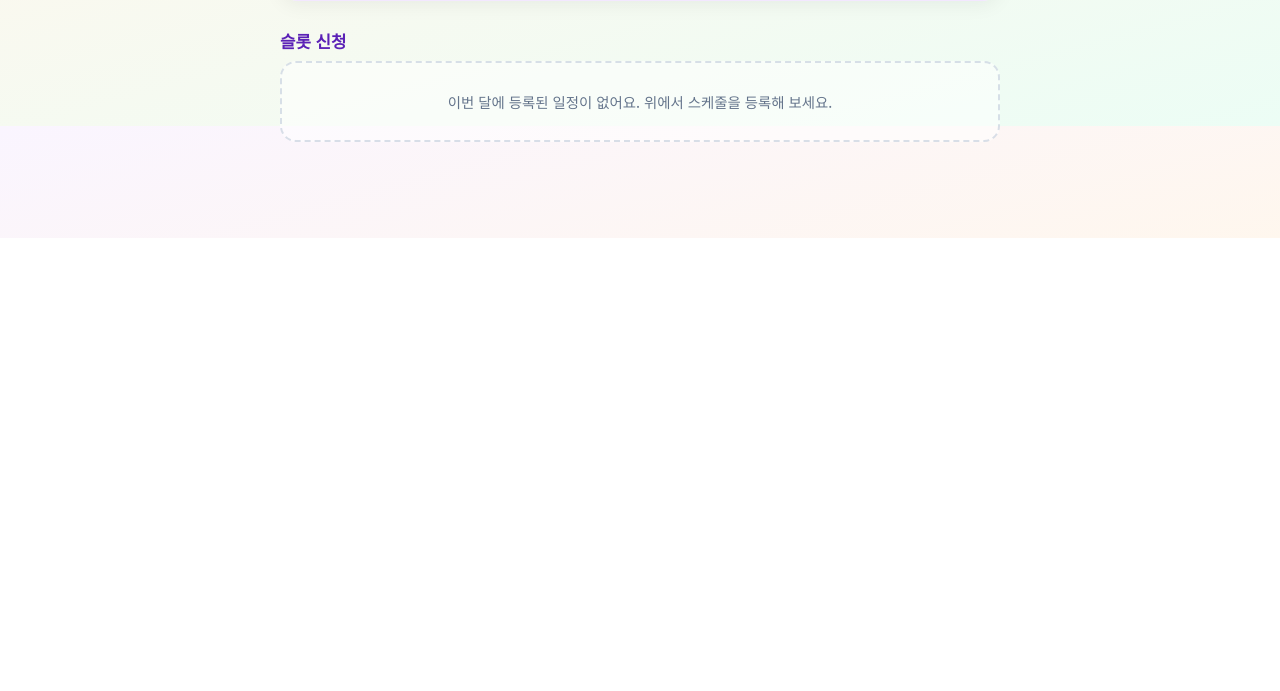
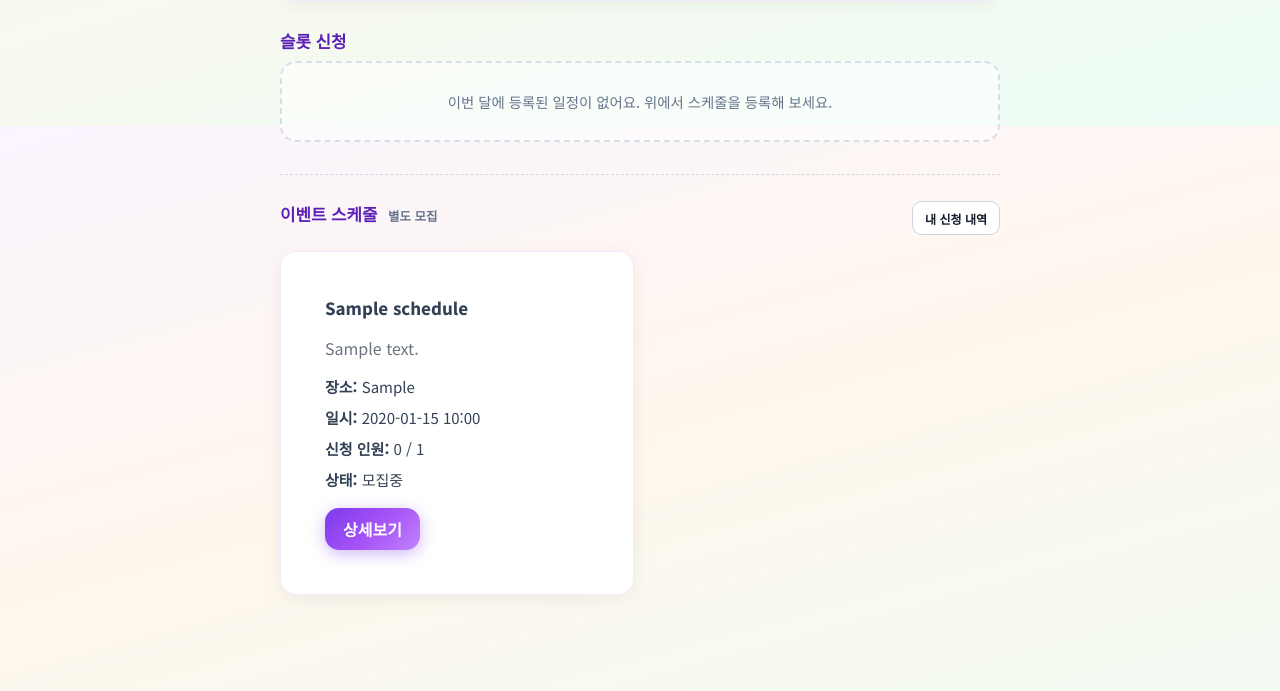
Before and after one commit to geniusKing0214/-, a FastAPI app: page / in a window 1280 px wide. Shown: the part 1474-2165 px from the top of the page. Before the commit the page ends 1712 px from the top, so only its background shows below. Run offline with FastAPI, Linux system fonts and the light colour scheme; the visitor is signed in with stand-in values (Sample User, id 1); tables that the repository leaves empty hold one stand-in row (values such as "Sample post").

Commit message:
Embed Schedule list on home; redirect /member/schedules to #member-schedules
Made-with: Cursor

```diff
--- a/app/main.py
+++ b/app/main.py
@@ -28,7 +28,15 @@ from app.firebase_init import (
     get_firebase_web_config,
     verify_firebase_id_token,
 )
-from app.models import User, Event, EventSlot, Application, Notification
+from app.models import (
+    User,
+    Event,
+    EventSlot,
+    Application,
+    Notification,
+    Schedule,
+    ScheduleApplication,
+)
 from app.password_utils import hash_password, verify_password
 from app.routes.member_schedule import router as member_schedule_router
 from app.template_globals import attach_template_globals, display_name as user_display_name
@@ -810,6 +818,28 @@ def index(
 
     has_detail_blocks = any(g["blocks"] for g in detail_groups)
 
+    schedules = (
+        db.query(Schedule).order_by(Schedule.event_datetime.asc()).all()
+    )
+    applied_schedule_ids = {
+        row.schedule_id
+        for row in db.query(ScheduleApplication)
+        .filter(
+            ScheduleApplication.user_id == current_user.id,
+            ScheduleApplication.status == "applied",
+        )
+        .all()
+    }
+    member_schedule_counts = dict(
+        db.query(
+            ScheduleApplication.schedule_id,
+            func.count(ScheduleApplication.id),
+        )
+        .filter(ScheduleApplication.status == "applied")
+        .group_by(ScheduleApplication.schedule_id)
+        .all()
+    )
+
     ctx: dict[str, Any] = {
         "page_title": "스케줄",
         "cal_year": y,
@@ -823,6 +853,9 @@ def index(
         "has_detail_blocks": has_detail_blocks,
         "sel_day": sel_day,
         "has_month_events": bool(events_in_month),
+        "member_schedules": schedules,
+        "member_applied_schedule_ids": applied_schedule_ids,
+        "member_schedule_application_counts": member_schedule_counts,
     }
 
     return render(
--- a/app/routes/member_schedule.py
+++ b/app/routes/member_schedule.py
@@ -87,48 +87,11 @@ def _member_unread_count(user: User, db: Session) -> int:
 
 
 @router.get("")
-def member_schedule_list(
-    request: Request,
-    db: Session = Depends(get_db),
-    current_user: User = Depends(get_current_user)
-):
-    schedules = (
-        db.query(Schedule)
-        .order_by(Schedule.event_datetime.asc())
-        .all()
-    )
-
-    applied_schedule_ids = {
-        row.schedule_id
-        for row in db.query(ScheduleApplication)
-        .filter(
-            ScheduleApplication.user_id == current_user.id,
-            ScheduleApplication.status == "applied"
-        )
-        .all()
-    }
-
-    application_counts = dict(
-        db.query(
-            ScheduleApplication.schedule_id,
-            func.count(ScheduleApplication.id)
-        )
-        .filter(ScheduleApplication.status == "applied")
-        .group_by(ScheduleApplication.schedule_id)
-        .all()
-    )
-
-    return templates.TemplateResponse(
-        "member_schedule_list.html",
-        {
-            "request": request,
-            "current_user": current_user,
-            "page_title": "이벤트",
-            "unread_count": _member_unread_count(current_user, db),
-            "schedules": schedules,
-            "applied_schedule_ids": applied_schedule_ids,
-            "application_counts": application_counts,
-        },
+def member_schedule_list():
+    """목록은 메인 홈으로 통합됨 (#member-schedules)."""
+    return RedirectResponse(
+        url="/#member-schedules",
+        status_code=status.HTTP_303_SEE_OTHER,
     )
 
 
--- a/app/static/css/style.css
+++ b/app/static/css/style.css
@@ -1721,3 +1721,43 @@ button.btn-google:hover {
     border-radius: 16px;
     background: rgba(255, 255, 255, 0.5);
 }
+
+/* 메인 홈: 별도 모집(Schedule) 목록 */
+.sched-member-hub {
+    margin-top: 32px;
+    padding-top: 26px;
+    border-top: 1px dashed rgba(203, 213, 225, 0.85);
+}
+
+.sched-member-head {
+    display: flex;
+    flex-wrap: wrap;
+    align-items: center;
+    justify-content: space-between;
+    gap: 12px;
+    margin-bottom: 16px;
+}
+
+.sched-subtle {
+    font-size: 0.78rem;
+    font-weight: 600;
+    color: var(--cute-muted);
+    margin-left: 6px;
+}
+
+.sched-member-card-title {
+    margin: 0 0 8px;
+    font-size: 1.05rem;
+    font-weight: 800;
+    color: var(--cute-text);
+}
+
+.sched-page .compact-calendar .card-list {
+    gap: 12px;
+}
+
+.sched-page .compact-calendar .card {
+    border-radius: 16px;
+    border: 1px solid rgba(233, 213, 255, 0.5);
+    box-shadow: var(--cute-shadow-sm);
+}
--- a/app/templates/base.html
+++ b/app/templates/base.html
@@ -8,7 +8,7 @@
     <link rel="preconnect" href="https://fonts.googleapis.com">
     <link rel="preconnect" href="https://fonts.gstatic.com" crossorigin>
     <link href="https://fonts.googleapis.com/css2?family=Noto+Sans+KR:wght@400;500;600;700;800&display=swap" rel="stylesheet">
-    <link rel="stylesheet" href="/static/css/style.css?v=20260418">
+    <link rel="stylesheet" href="/static/css/style.css?v=20260419">
 </head>
 <body>
     <div class="nav-mobile-backdrop" id="navMobileBackdrop" hidden aria-hidden="true"></div>
@@ -50,6 +50,7 @@
                 <li class="nav-list-heading"><span>바로가기</span></li>
                 {% if current_user %}
                 <li><a href="/">홈 · 일정</a></li>
+                <li><a href="/#member-schedules">별도 모집 일정</a></li>
                 <li><a href="/profile">프로필 · 닉네임</a></li>
                 <li><a href="/my-applications">내 신청</a></li>
                 <li>
--- a/app/templates/home.html
+++ b/app/templates/home.html
@@ -187,5 +187,38 @@
         </div>
         {% endif %}
     </section>
+
+    <section id="member-schedules" class="sched-member-hub compact-calendar" aria-labelledby="member-sched-hub-h">
+        <div class="sched-member-head">
+            <h2 id="member-sched-hub-h" class="sched-h2">이벤트 스케줄 <span class="sched-subtle">별도 모집</span></h2>
+            <a href="/member/schedules/my/list" class="btn btn-outline btn-sm">내 신청 내역</a>
+        </div>
+        <div class="card-list sched-member-cards">
+            {% for schedule in member_schedules %}
+            {% set current_count = member_schedule_application_counts.get(schedule.id, 0) %}
+            <div class="card">
+                <div class="card-body">
+                    <h3 class="sched-member-card-title">{{ schedule.title }}</h3>
+                    <p class="text-muted">{{ schedule.description or "설명 없음" }}</p>
+                    <div class="info-row"><strong>장소:</strong> {{ schedule.location or "-" }}</div>
+                    <div class="info-row"><strong>일시:</strong> {{ schedule.event_datetime.strftime("%Y-%m-%d %H:%M") }}</div>
+                    <div class="info-row">
+                        <strong>신청 인원:</strong>
+                        {{ current_count }}{% if schedule.recruit_limit > 0 %} / {{ schedule.recruit_limit }}{% else %} / 무제한{% endif %}
+                    </div>
+                    <div class="info-row"><strong>상태:</strong> {{ "모집중" if schedule.status == "open" else "마감" }}</div>
+                    <div class="card-actions">
+                        <a href="/member/schedules/{{ schedule.id }}" class="btn btn-primary">상세보기</a>
+                        {% if schedule.id in member_applied_schedule_ids %}
+                        <span class="badge success">신청완료</span>
+                        {% endif %}
+                    </div>
+                </div>
+            </div>
+            {% else %}
+            <div class="empty-box">등록된 별도 모집 일정이 없습니다.</div>
+            {% endfor %}
+        </div>
+    </section>
 </div>
 {% endblock %}
--- a/app/templates/member_schedule_detail.html
+++ b/app/templates/member_schedule_detail.html
@@ -32,7 +32,7 @@
                 {% endif %}
             {% endif %}
 
-            <a href="/member/schedules" class="btn btn-outline">목록으로</a>
+            <a href="/#member-schedules" class="btn btn-outline">목록으로</a>
         </div>
     </div>
 </div>
--- a/app/templates/my_schedule_applications.html
+++ b/app/templates/my_schedule_applications.html
@@ -17,7 +17,7 @@
                     {% if group_mode == 'week' %}aria-current="page"{% endif %}
                 >주별</a>
             </div>
-            <a href="/member/schedules" class="btn btn-outline btn-sm">이벤트 목록</a>
+            <a href="/#member-schedules" class="btn btn-outline btn-sm">이벤트 목록</a>
         </div>
     </div>
 
```
